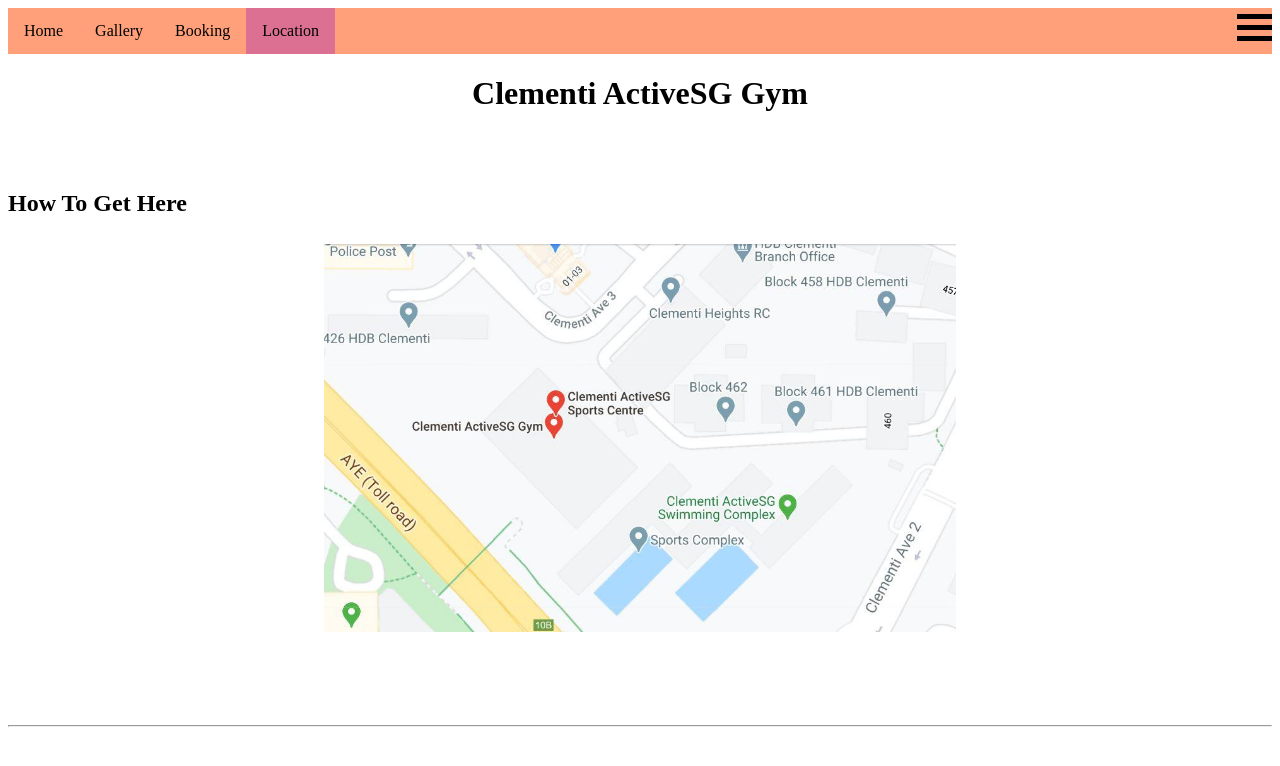
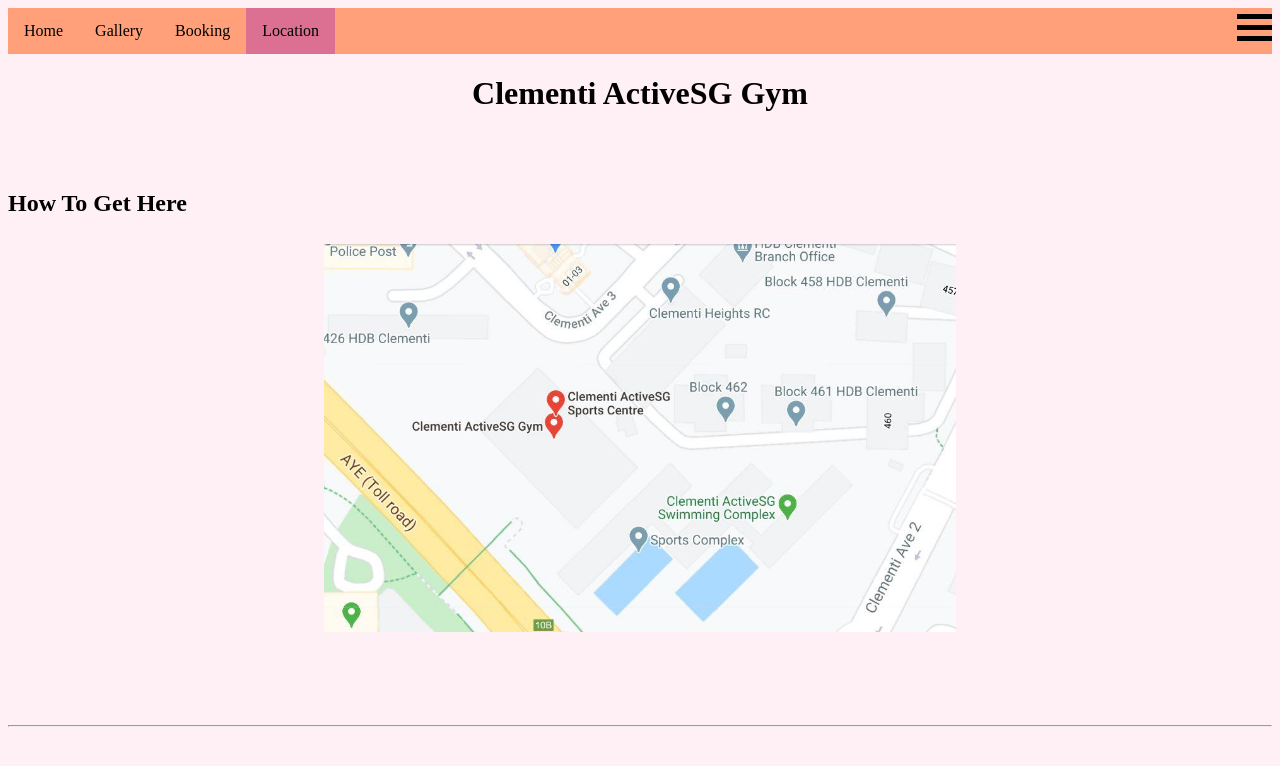
Before and after one commit to smolmalk/ActiveSGgym.github.io, a plain HTML site: page page4.html in a window 1280 px wide. Drawn offline with Linux system fonts and the light colour scheme.

Commit message:
Update page4.html

```diff
--- a/page4.html
+++ b/page4.html
@@ -1,5 +1,5 @@
 <!DOCTYPE html>
-<html>
+<html style="background-color: LavenderBlush; font-family:"Antique Olive","Lucida Sans Unicode", sans-serif;">
 <head>
 <title> Clementi ActiveSG Gym </title>
 <style>
```
